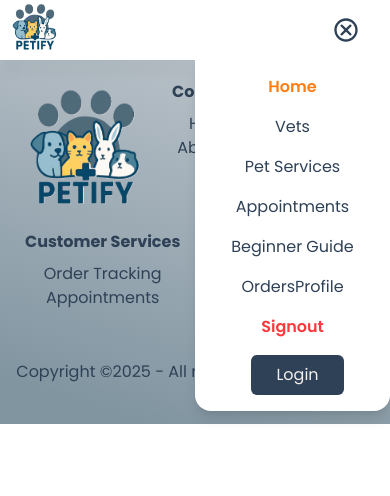
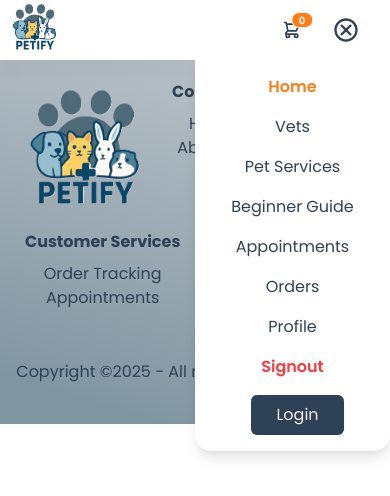
Before and after one commit to EgronX-Petify/Petify-Front-end, a React (Vite) app: page / in a window 390 px wide. Both pictures are taken after a click on the button 346 px from the left and 30 px from the top of the page. Shown: the top 496 px of the page. Built offline with nearby package versions, Linux system fonts and the light colour scheme.

Commit message:
update navbar links

```diff
--- a/src/components/Navbar.jsx
+++ b/src/components/Navbar.jsx
@@ -1,6 +1,6 @@
 import React, { useState } from "react";
 import style from "../css-modules/Navbar.module.css";
-import { NavLink } from "react-router-dom";
+import { Link, NavLink } from "react-router-dom";
 import { RxHamburgerMenu } from "react-icons/rx";
 import { MdOutlineCancel } from "react-icons/md";
 import logo from "../public/logo55.png";
@@ -71,7 +71,12 @@ const Navbar = () => {
 
       <div className="hidden md:flex gap-4 items-center">
         <div className="dropdown dropdown-end">
-          <div tabIndex={0} role="button" className="btn btn-ghost btn-circle">
+          <Link to="/shop/cart">
+            <div
+              tabIndex={0}
+              role="button"
+              className="btn btn-ghost btn-circle"
+            >
               <div className="indicator">
                 <svg
                   xmlns="http://www.w3.org/2000/svg"
@@ -96,6 +101,7 @@ const Navbar = () => {
                 </span>
               </div>
             </div>
+          </Link>
         </div>
 
         {/* profile */}
@@ -127,9 +133,39 @@ const Navbar = () => {
           </ul>
         </div> */}
 
+        <Link to="/login">
           <button className={style.btn}>Login</button>
+        </Link>
       </div>
 
+      <div className="flex md:hidden gap-5">
+        <Link to="/shop/cart">
+          <div tabIndex={0} role="button" className="btn btn-ghost btn-circle">
+            <div className="indicator">
+              <svg
+                xmlns="http://www.w3.org/2000/svg"
+                className="h-5 w-5"
+                fill="none"
+                viewBox="0 0 24 24"
+                stroke="currentColor"
+              >
+                {" "}
+                <path
+                  strokeLinecap="round"
+                  strokeLinejoin="round"
+                  strokeWidth="2"
+                  d="M3 3h2l.4 2M7 13h10l4-8H5.4M7 13L5.4 5M7 13l-2.293
+                  2.293c-.63.63-.184 1.707.707 1.707H17m0
+                  0a2 2 0 100 4 2 2 0 000-4zm-8
+                  2a2 2 0 11-4 0 2 2 0 014 0z"
+                />{" "}
+              </svg>
+              <span className="badge badge-xs indicator-item bg-[#FD7E14] text-white">
+                0
+              </span>
+            </div>
+          </div>
+        </Link>
         <div className="md:hidden flex items-center">
           <button onClick={() => setIsOpen(!isOpen)} className="text-[#2F4156]">
             {isOpen ? (
@@ -138,6 +174,7 @@ const Navbar = () => {
               <RxHamburgerMenu size={28} />
             )}
           </button>
+        </div>
       </div>
 
       {isOpen && (
@@ -169,6 +206,15 @@ const Navbar = () => {
           >
             Pet Services
           </NavLink>
+          <NavLink
+            to="/beginner-guide"
+            onClick={() => setIsOpen(false)}
+            className={({ isActive }) =>
+              isActive ? "text-[#FD7E14] font-semibold" : "text-[#2F4156]"
+            }
+          >
+            Beginner Guide
+          </NavLink>
 
           <NavLink
             to="/profile/appointments"
@@ -179,22 +225,7 @@ const Navbar = () => {
           >
             Appointments
           </NavLink>
-          <NavLink
-            to="/beginner-guide"
-            onClick={() => setIsOpen(false)}
-            className={({ isActive }) =>
-              isActive ? "text-[#FD7E14] font-semibold" : "text-[#2F4156]"
-            }
-          >
-            Beginner Guide
-          </NavLink>
-          <NavLink
-            to="/profile/info"
-            onClick={() => setIsOpen(false)}
-            className={({ isActive }) =>
-              isActive ? "text-[#FD7E14] font-semibold" : "text-[#2F4156]"
-            }
-          >
+
           <NavLink
             to="/profile/orders"
             onClick={() => setIsOpen(false)}
@@ -204,6 +235,13 @@ const Navbar = () => {
           >
             Orders
           </NavLink>
+          <NavLink
+            to="/profile/info"
+            onClick={() => setIsOpen(false)}
+            className={({ isActive }) =>
+              isActive ? "text-[#FD7E14] font-semibold" : "text-[#2F4156]"
+            }
+          >
             Profile
           </NavLink>
           <NavLink
@@ -213,8 +251,10 @@ const Navbar = () => {
           >
             Signout
           </NavLink>
-
+          <Link to="/login">
+            {" "}
             <button className={`${style.btn} md:hidden`}>Login</button>
+          </Link>
         </div>
       )}
     </nav>
--- a/src/css-modules/Navbar.module.css
+++ b/src/css-modules/Navbar.module.css
@@ -3,7 +3,7 @@
   display: flex;
   justify-content: space-between;
   align-items: center;
-  background-color: #FFFFFF;
+  background-color: #ffffff;
   color: var(--primary);
   height: 60px;
   width: 100%;
@@ -23,4 +23,5 @@
   background-color: var(--primary);
   justify-content: center;
   align-items: center;
+  cursor: pointer;
 }
```
Lines whose indentation alone changed are shown as unchanged.
